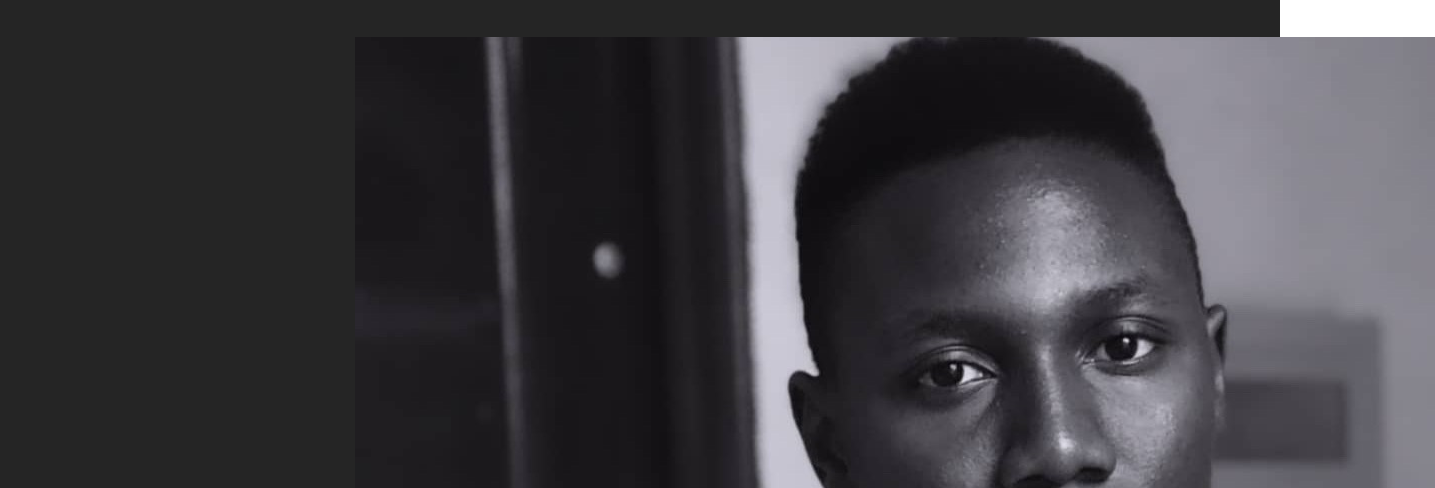
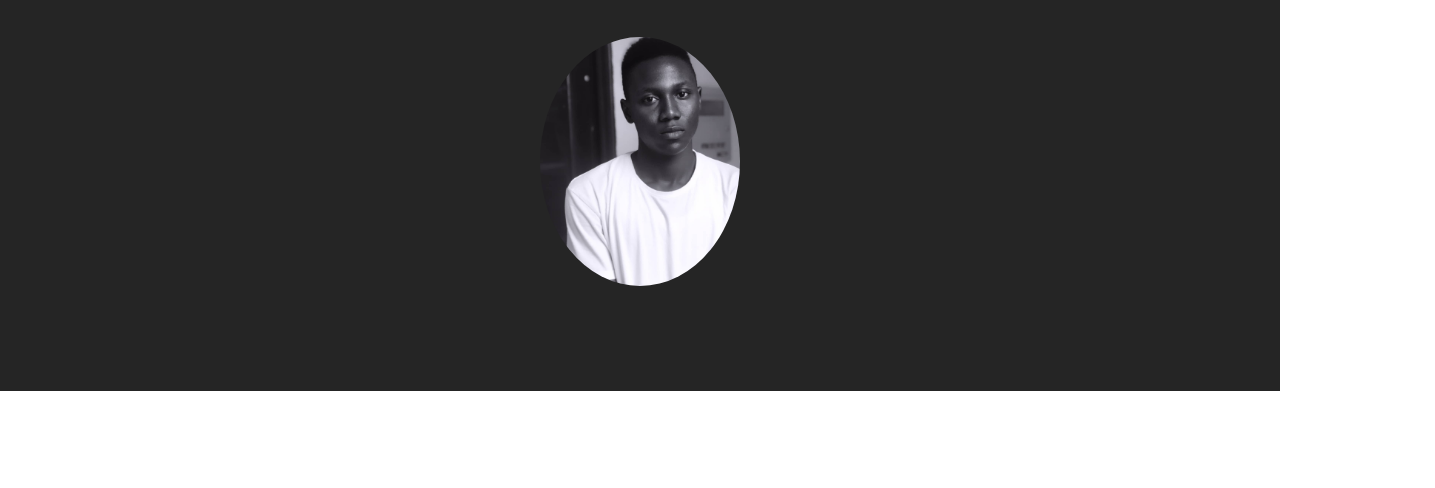
Before and after one commit to iabbakr/portfolio, a plain HTML site: page index.html in a window 1280 px wide. Shown: the part 268-756 px from the top of the page, 1435 px wide, since content can reach past the window. Drawn offline with Linux system fonts and the light colour scheme; a web font is replaced by a local one.

Commit message:
Update index.css

```diff
--- a/index.css
+++ b/index.css
@@ -9,6 +9,10 @@ body {
 .container {
     width: 570px;
     margin: 0 auto;
+}
+img{
+    width: 200px;
+    border-radius: 50%;
 }
 
 h1,
```
